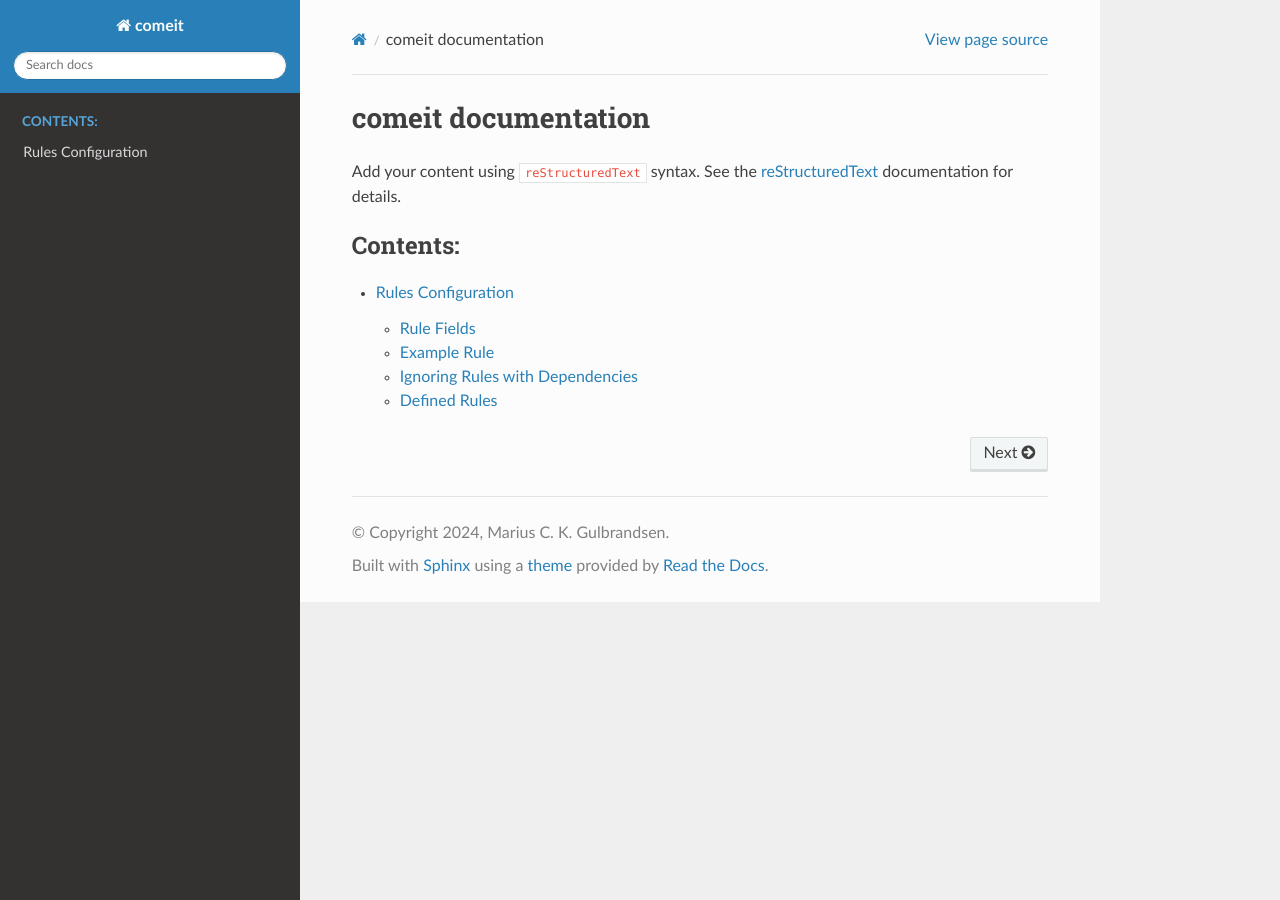
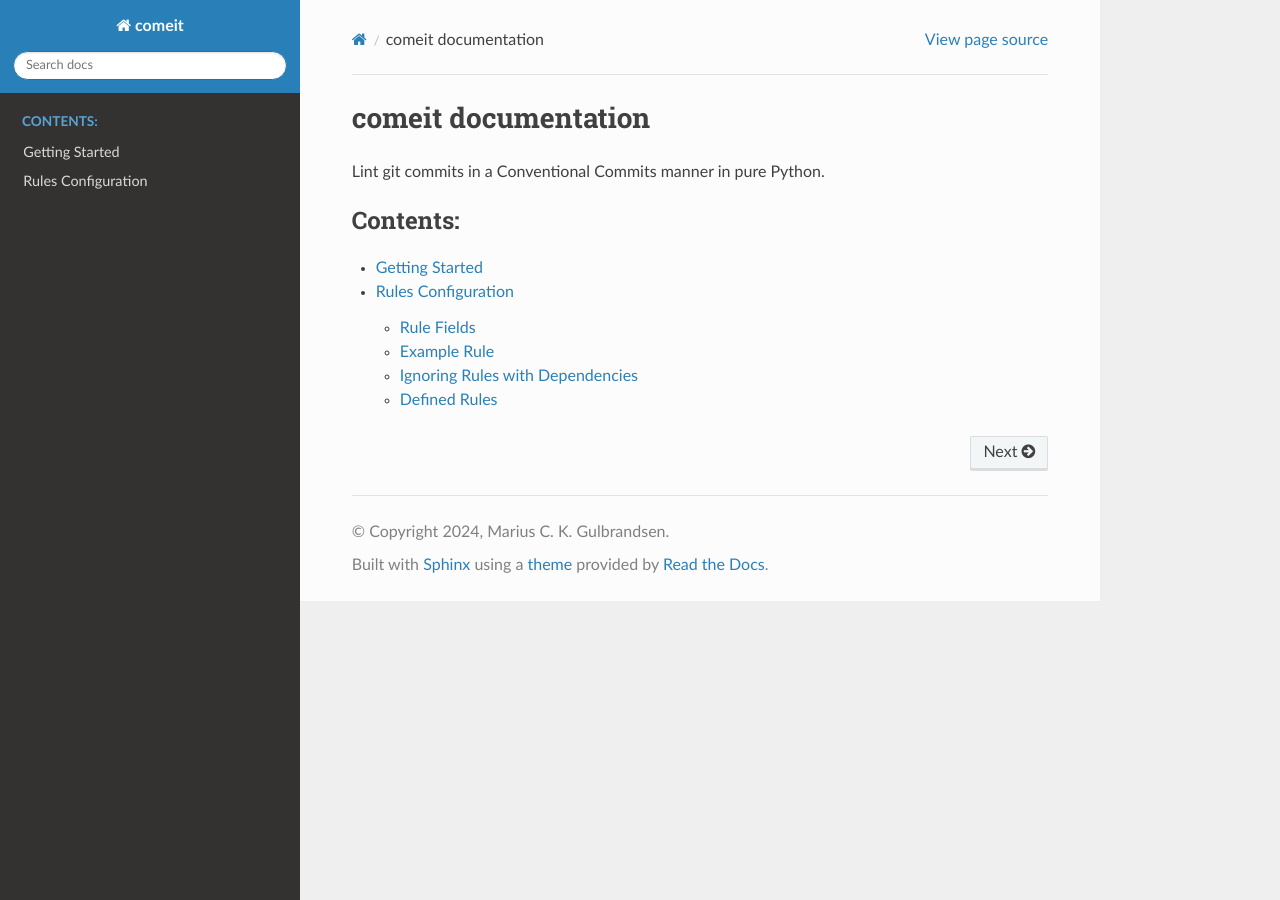
Before and after one commit to mariugul/comeit, a Sphinx documentation site: the page built from docs/source/index.rst, in a window 1280 px wide. Built offline with Sphinx 7.4.7 and the Read the Docs theme 2.0.0, drawn with Linux system fonts in a browser that asks for light colours.

Commit message:
docs: add a get started documentation

```diff
--- a/docs/source/index.rst
+++ b/docs/source/index.rst
@@ -6,13 +6,12 @@
 comeit documentation
 ====================
 
-Add your content using ``reStructuredText`` syntax. See the
-`reStructuredText <https://www.sphinx-doc.org/en/master/usage/restructuredtext/index.html>`_
-documentation for details.
+Lint git commits in a Conventional Commits manner in pure Python.
 
 
 .. toctree::
    :maxdepth: 2
    :caption: Contents:
 
+   get_started
    rules_config
```
Also changed, not shown: docs/source/get_started.rst (added, +28 -0 lines).
